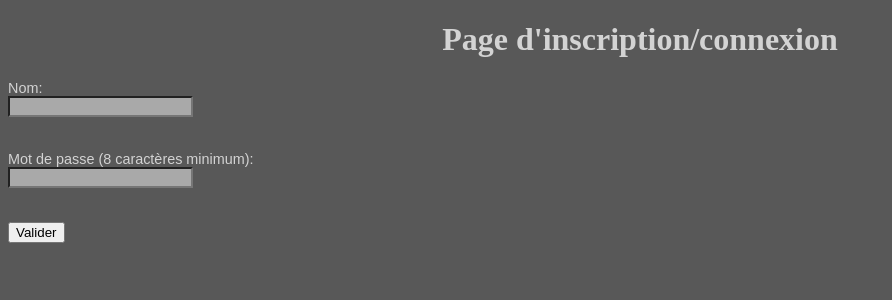
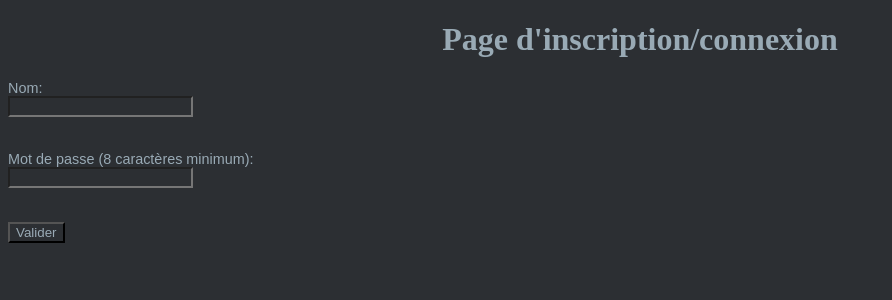
Before and after one commit to BrognietGeoffrey/DevWeb-III---Projet, a Flask app: page /connexion in a window 1280 px wide. Shown: the top 300 px of the page, without its empty margins (0-892 px from the left). Run offline with Flask 2, Linux system fonts and the light colour scheme.

Commit message:
Update colors

```diff
--- a/Flask/static/css/connexion.css
+++ b/Flask/static/css/connexion.css
@@ -1,6 +1,6 @@
 body{
-    background-color: rgb(88,88,88);
-    color: lightgrey;
+    background-color: #2C2F33;
+    color: #99aab5;
 }
 
 h1 {
@@ -17,7 +17,7 @@ label {
     margin-top: 1rem;
 }
 
-input[type="text"], input[type="password"] {
-    color: AliceBlue;
-    background: darkgrey;
+input[type="text"], input[type="password"], input[type="submit"] {
+    color: #99aab5;
+    background: #2C2F33;
 }
```
